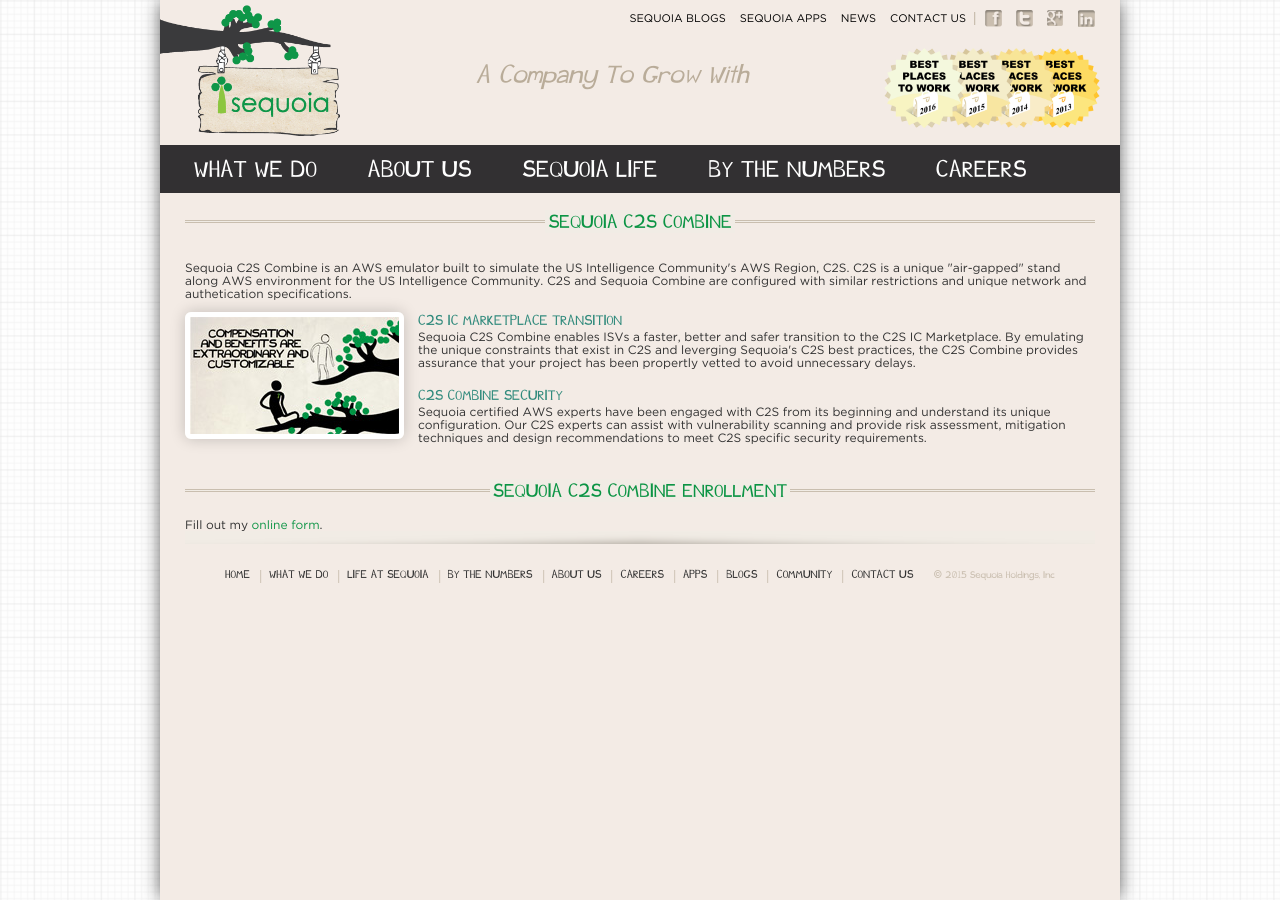
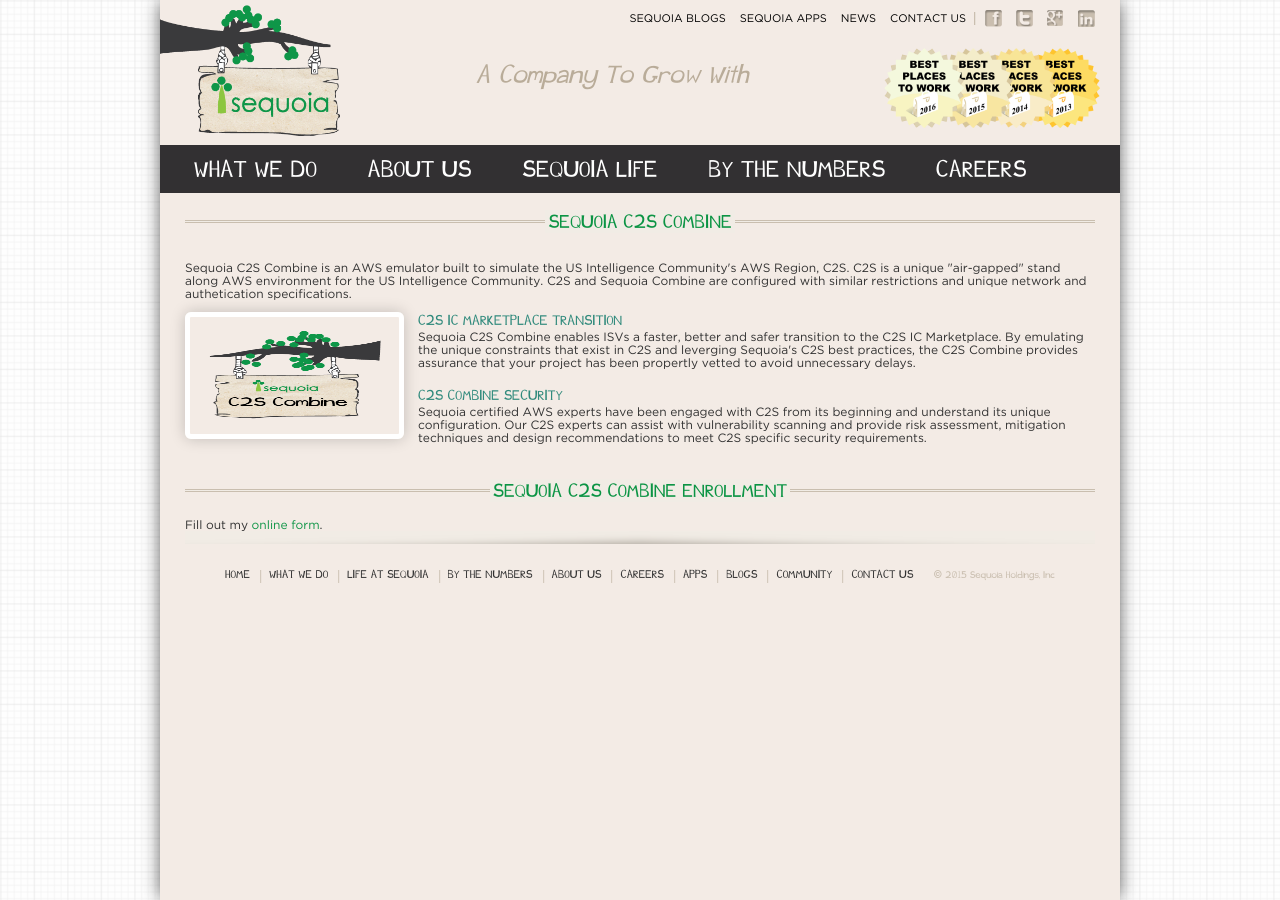
Before and after one commit to sequoiainc/www.sequoiainc.com, a Jekyll site: the page built from c2s/index.html, in a window 1280 px wide. Built offline with Jekyll 4.4.1, drawn with Linux system fonts in a browser that asks for light colours.

Commit message:
Update index.html

```diff
--- a/c2s/index.html
+++ b/c2s/index.html
@@ -9,7 +9,7 @@
       <p>Sequoia C2S Combine is an AWS emulator built to simulate the US Intelligence Community's AWS Region, C2S.  C2S is a unique "air-gapped" stand along AWS environment for the US Intelligence Community.  C2S and Sequoia Combine are configured with similar restrictions and unique network and authetication specifications.</p>
   <div class="what_we_do-container">
     <div class="team_sequoia-values_employees_wrap">
-        <img class="team_sequoia-values_image" src="{{ site.baseurl }}/assets/images/img6.jpg" alt="" width="209" height="117" />
+        <img class="team_sequoia-values_image" src="{{ site.baseurl }}/assets/images/C2s_Combine.png" alt="" width="209" height="117" />
     <div class="what_we_do-item">
       <h1 class="what_we_do-item_heading">C2S IC Marketplace Transition</h2>
       <p>Sequoia C2S Combine enables ISVs a faster, better and safer transition to the C2S IC Marketplace.  By emulating the unique constraints that exist in C2S and leverging Sequoia's C2S best practices, the C2S Combine provides assurance that your project has been propertly vetted to avoid unnecessary delays.</p>
```
